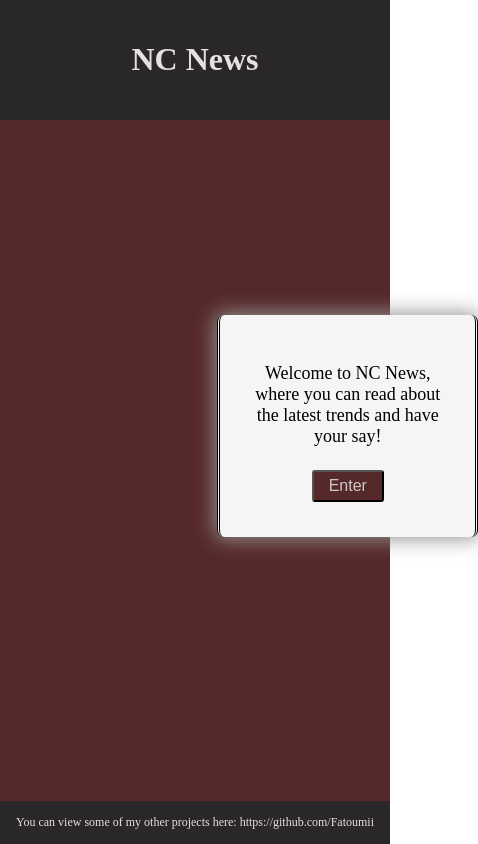
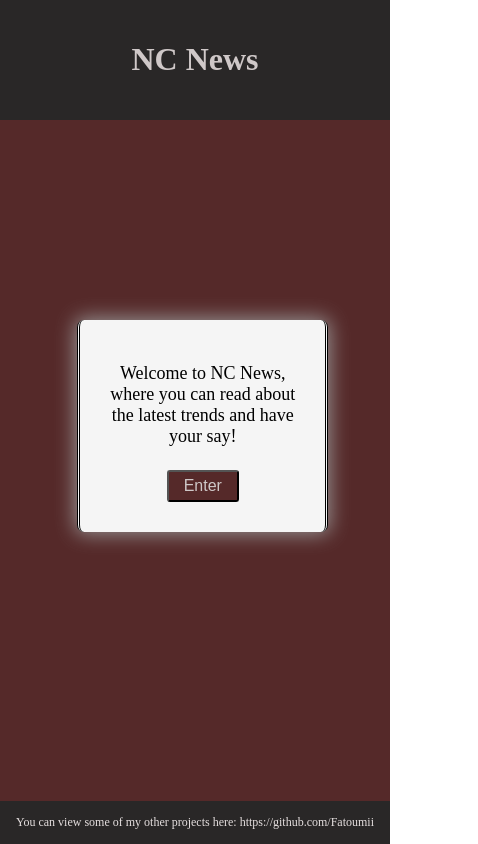
Before and after one commit to Fatoumii/NC-News, a React (Create React App) app: page / in a window 390 px wide. Shown: the whole page, 478 px wide, since content can reach past the window. Built offline with nearby package versions, Linux system fonts and the light colour scheme; no server answers.

Commit message:
ammended media queries for home and error pages

```diff
--- a/src/App.css
+++ b/src/App.css
@@ -19,7 +19,7 @@ body {
   margin: 0em;
   background-color: rgb(41, 39, 39);
   padding: 20px;
-  color: rgb(230, 224, 224);
+  color: rgb(207, 200, 200);
   text-decoration: none;
 }
 
--- a/src/components/Articles.jsx
+++ b/src/components/Articles.jsx
@@ -87,7 +87,7 @@ class Articles extends Component {
     } catch (err) {
       navigate("/error", {
         state: {
-          message: "Oops! The page could not be found."
+          message: "Oops! The topic could not be found."
         },
         replace: true
       });
--- a/src/components/SingleArticle.jsx
+++ b/src/components/SingleArticle.jsx
@@ -48,7 +48,7 @@ class SingleArticle extends React.Component {
     } catch (err) {
       navigate("/error", {
         state: {
-          message: "Oops! The page could not be found."
+          message: "Oops! The article could not be found."
         },
         replace: true
       });
--- a/src/content.css
+++ b/src/content.css
@@ -9,9 +9,9 @@
   overflow-y: scroll;
 }
 .errorContent {
+  background-color: rgb(85, 41, 41);
+  height: 100vh;
   width: 100vw;
-  height: 100vh;
-  background-color: rgb(85, 41, 41);
 }
 .errorText {
   margin: 20px 190px;
@@ -70,19 +70,16 @@
   float: left;
   text-transform: uppercase;
 }
+
 .navLinks {
   padding: 5px;
-  text-decoration: underline;
-  cursor: pointer;
   color: rgb(207, 200, 200);
 }
-/* .navLinks:hover {
+.navLinks:hover {
   border-bottom: black;
   transition: 1.5s;
-} */
-.navLinks:link {
-  text-decoration: none;
 }
+
 .navLinks:visited {
   text-decoration: none;
 }
@@ -333,8 +330,16 @@ textarea {
   }
 
   .homepageBox {
-    padding: 30px;
     position: absolute;
+    padding: 25px;
     width: 50%;
+    margin: 25px 50px;
+  }
+
+  .errorText {
+    position: absolute;
+    padding: 20px;
+    width: 40%;
+    margin: 15px 55px;
   }
 }
```
